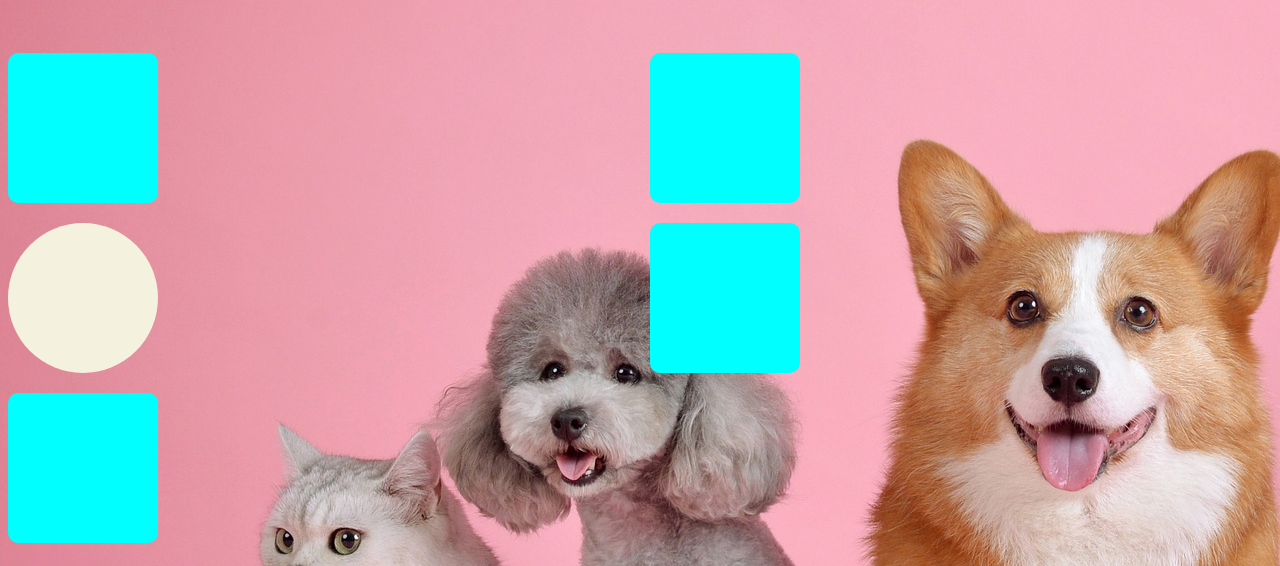
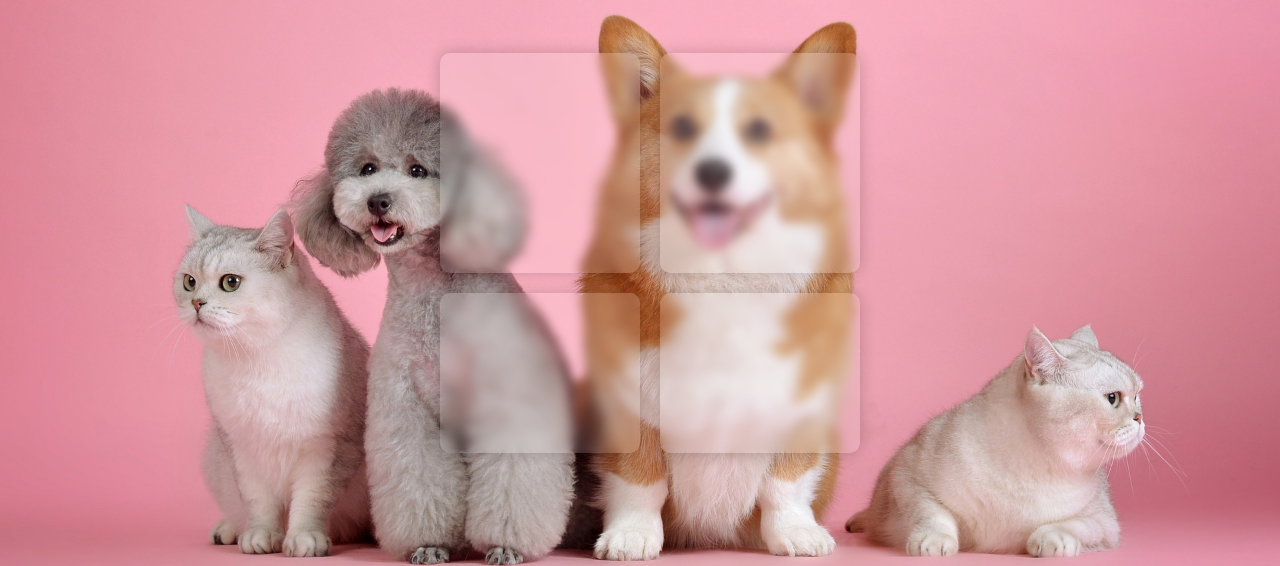
Before and after one commit to SparrowNado/VetPetz, a plain HTML site: page index.html in a window 1280 px wide. Shown: the part 234-800 px from the top of the page. Drawn offline with Linux system fonts and the light colour scheme.

Commit message:
Added Grid Columns with effects
done in css

```diff
--- a/index.html
+++ b/index.html
@@ -25,17 +25,17 @@
     <h1 style="text-align: center;font-size:100px; color:#F4F2DE;">VetPetz</h1>
     <!-- <div align="center"></div> -->
 
-<div class="grid-container">
+<div class="container">
 
-    <div class="rectangle"></div>
+    <div class="rec1"></div>
 
-    <div class="rectangle"></div>
+    <div class="rec2"></div>
 
-    <div class="center-rec"></div>
 
-    <div class="rectangle"></div>
 
-    <div class="rectangle"></div>
+    <div class="rec3"></div>
+
+    <div class="rec4"></div>
 
 </div>
 
--- a/style.css
+++ b/style.css
@@ -8,8 +8,7 @@
   .topnav a {
     display: block; /* Make the links behave like blocks to occupy full width */
     float: left;
-    /* color: #f2f2f2; */
-    color:#F4F2DE;
+    color: #f2f2f2;
     text-align: center;
     padding: 4px 8px; /* Keep consistent padding */
     text-decoration: none;
@@ -34,68 +33,105 @@
   /* } */
 
   body {
-    background-color: #7C9D96;
+    background-color: #E3ABB6;
     background-image: url('petback.jpg');
+    background-repeat: no-repeat;
+    /* width: 1080%;
+    height: 1920%; */
+    /* background-attachment: fixed; */
+    background-size: cover;
+
   }
 
 
 
-  /* .rectangle {
-    height: 50px;
-    width: 100px;
-    background-color: white;
-    border-radius: 22px;
+  .container {
 
-  } */
-
-  /* .container {
-    width: 500px;
-    height: 250px;
-    margin: 50px;
-
-
-  } */
-
-
-
-
-  .body {
-    font-family: Georgia, serif;
+    margin: 20px auto;
+    width:400px;
+    height:400px;
+    /* background-color:#fff; */
+    display:grid;
+    grid-template-columns: 200px 200px;
+    grid-row: auto auto;
+    grid-column-gap: 20px;
+    grid-row-gap: 20px;
 
   }
 
 
 
 
+  .rec1{
+    background-color:#333;
+    padding: 50px;
+    border-radius:10px;
+    background-color: rgba(255, 255, 255, .15);
+    backdrop-filter: blur(5px);
+    box-shadow: 0 0 1rem 0 rgba(0, 0, 0, .2);
+    display:flex;
+    align-items:center;
+    justify-content:center;
+    font-size:40px;
+    font-family:sans-serif;
+    /* opacity: .5; */
+  }
 
+  .rec2{
+    background-color:#333;
+    padding:20px;
+    border-radius:10px;
 
-.grid-container {
-  display: grid;
-  grid-template-columns: repeat(2,1fr);
-  gap: 20px;
-  justify-content: center;
-  margin-top: 20px;
-  align-items: center;
+    background-color: rgba(255, 255, 255, .15);
+    backdrop-filter: blur(5px);
+    box-shadow: 0 0 1rem 0 rgba(0, 0, 0, .2);
 
 
 
-}
+    display:flex;
+    align-items:center;
+    justify-content:center;
+    font-size:40px;
+    font-family:sans-serif;
+  }
+
+  .rec3{
+    background-color:#333;
+    padding:20px;
+    border-radius:10px;
+
+    background-color: rgba(255, 255, 255, .15);
+    backdrop-filter: blur(5px);
+    box-shadow: 0 0 1rem 0 rgba(0, 0, 0, .2);
 
 
-.rectangle {
-height: 150px;
-width: 150px;
-background-color: aqua;
-border-radius: 10px;
-justify-content: center;
+    display:flex;
+    align-items:center;
+    justify-content:center;
+    font-size:40px;
+    font-family:sans-serif;
+  }
 
-}
+  .rec4{
+    background-color:#333;
+    padding:20px;
+    border-radius:10px;
 
-.center-rec {
-height: 150px;
-width: 150px;
-background-color: #F4F2DE;
-border-radius: 50%;
-justify-content: center;
+    background-color: rgba(255, 255, 255, .15);
+    backdrop-filter: blur(5px);
+    box-shadow: 0 0 1rem 0 rgba(0, 0, 0, .2);
 
-}
+
+
+    display:flex;
+    align-items:center;
+    justify-content:center;
+    font-size:40px;
+    font-family:sans-serif;
+  }
+
+
+  #rec1, #rec2,#rec3,#rec4 {
+
+
+  }
```
